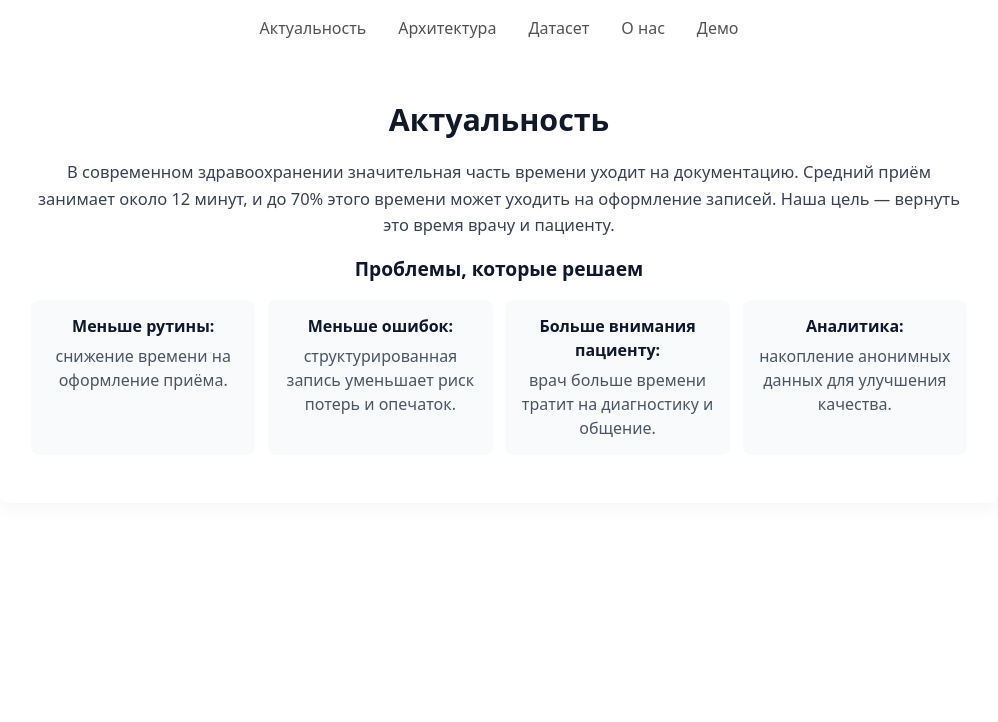
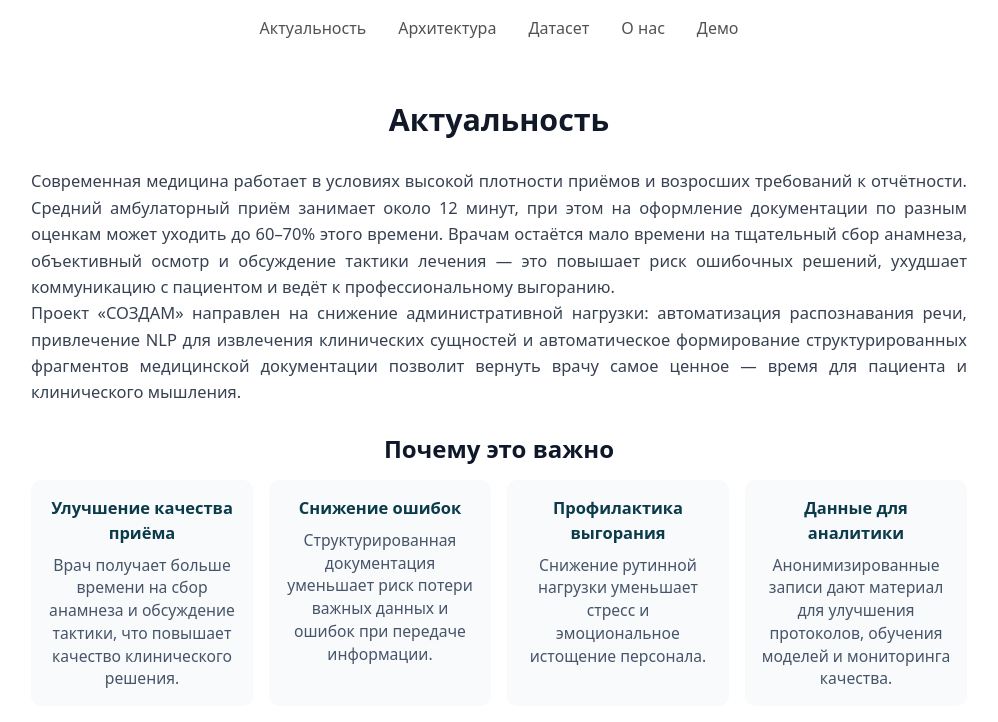
Before and after one commit to daniilmiagkov/sozdam-landing, a Vue app: page / in a window 1280 px wide. Shown: the top 722 px of the page, without its empty margins (141-1139 px from the left). Built offline with nearby package versions, Linux system fonts and the light colour scheme.

Commit message:
update rel

```diff
--- a/src/components/sections/Relevance.vue
+++ b/src/components/sections/Relevance.vue
@@ -1,4 +1,5 @@
 <script setup lang="ts">
+// пустой setup
 </script>
 
 <template>
@@ -11,32 +12,76 @@
 
     <section :class="$style.intro">
       <p>
-        В современном здравоохранении значительная часть времени уходит на документацию.
-        Средний приём занимает около 12 минут, и до 70% этого времени может уходить на оформление записей.
-        Наша цель — вернуть это время врачу и пациенту.
+        Современная медицина работает в условиях высокой плотности приёмов и возросших требований к отчётности.
+        Средний амбулаторный приём занимает около 12 минут, при этом на оформление документации по разным оценкам
+        может уходить до 60–70% этого времени. Врачам остаётся мало времени на тщательный сбор анамнеза, объективный
+        осмотр и обсуждение тактики лечения — это повышает риск ошибочных решений, ухудшает коммуникацию с пациентом
+        и ведёт к профессиональному выгоранию.
+      </p>
+
+      <p>
+        Проект «СОЗДАМ» направлен на снижение административной нагрузки: автоматизация распознавания речи,
+        привлечение NLP для извлечения клинических сущностей и автоматическое формирование структурированных
+        фрагментов медицинской документации позволит вернуть врачу самое ценное — время для пациента и клинического
+        мышления.
       </p>
     </section>
 
-    <section :class="$style.advantages">
-      <h2>Проблемы, которые решаем</h2>
-      <ul>
-        <li>
-          <strong>Меньше рутины:</strong>
-          снижение времени на оформление приёма.
-        </li>
-        <li>
-          <strong>Меньше ошибок:</strong>
-          структурированная запись уменьшает риск потерь и опечаток.
-        </li>
-        <li>
-          <strong>Больше внимания пациенту:</strong>
-          врач больше времени тратит на диагностику и общение.
-        </li>
-        <li>
-          <strong>Аналитика:</strong>
-          накопление анонимных данных для улучшения качества.
-        </li>
-      </ul>
+    <section :class="$style.impact">
+      <h2>Почему это важно</h2>
+
+      <div
+        :class="$style.cards"
+        role="list"
+      >
+        <article
+          role="listitem"
+          :class="$style.card"
+        >
+          <div :class="$style.cardHeader">
+            Улучшение качества приёма
+          </div>
+          <p :class="$style.desc">
+            Врач получает больше времени на сбор анамнеза и обсуждение тактики, что повышает качество клинического решения.
+          </p>
+        </article>
+
+        <article
+          role="listitem"
+          :class="$style.card"
+        >
+          <div :class="$style.cardHeader">
+            Снижение ошибок
+          </div>
+          <p :class="$style.desc">
+            Структурированная документация уменьшает риск потери важных данных и ошибок при передаче информации.
+          </p>
+        </article>
+
+        <article
+          role="listitem"
+          :class="$style.card"
+        >
+          <div :class="$style.cardHeader">
+            Профилактика выгорания
+          </div>
+          <p :class="$style.desc">
+            Снижение рутинной нагрузки уменьшает стресс и эмоциональное истощение персонала.
+          </p>
+        </article>
+
+        <article
+          role="listitem"
+          :class="$style.card"
+        >
+          <div :class="$style.cardHeader">
+            Данные для аналитики
+          </div>
+          <p :class="$style.desc">
+            Анонимизированные записи дают материал для улучшения протоколов, обучения моделей и мониторинга качества.
+          </p>
+        </article>
+      </div>
     </section>
   </section>
 </template>
@@ -47,38 +92,59 @@
   border-radius: 10px;
   background: #fff;
   box-shadow: 0 6px 18px rgba(20, 30, 50, 0.04);
+  display: flex;
+  flex-direction: column;
+  gap: 1rem;
 }
 
 .intro p {
   color: #374151;
   line-height: 1.6;
   font-size: 1.03rem;
+  margin: 0;
+  text-align: justify;
 }
 
-.advantages {
-  margin-top: 1rem;
+.impact {
+  margin-top: 0.6rem;
+
   h2 {
-    font-size: 1.2rem;
+    margin: 0 0 0.8rem 0;
     color: #0f172a;
-    margin-bottom: 0.6rem;
   }
-  ul {
-    list-style: none;
-    padding: 0;
+
+  .cards {
     display: grid;
     grid-template-columns: repeat(auto-fit, minmax(220px, 1fr));
-    gap: 0.8rem;
-    li {
-      padding: 0.9rem;
-      background: #f8fafc;
-      border-radius: 8px;
-      strong {
-        display: block;
-        margin-bottom: 0.4rem;
-        color: #0f172a;
-      }
-      color: #4b5563;
-    }
+    gap: 1rem;
+  }
+
+  .card {
+    background: #f8fafc;
+    border-radius: 10px;
+    padding: 1rem;
+    min-height: 110px;
+    display: flex;
+    flex-direction: column;
+    justify-content: flex-start;
+  }
+  .cardHeader {
+    font-weight: 600;
+    color: #0b3b4a;
+    margin-bottom: 0.5rem;
+    font-size: 1.03rem;
+  }
+  .desc {
+    margin: 0;
+    color: #475569;
+    line-height: 1.45;
+    font-size: 0.98rem;
+  }
+}
+
+@media (max-width: 720px) {
+  .section {
+    padding: 1rem;
   }
 }
 </style>
```
